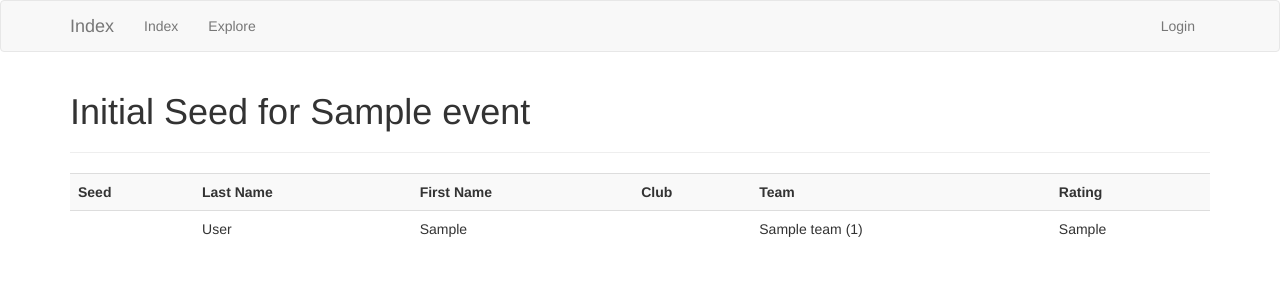
After one commit to rkblake/FencingTournamentTool, a Flask app: page /event/1/initialseed in a window 1280 px wide. The commit adds this page. Shown: the top 300 px of the page. Run offline with Flask 2, Linux system fonts and the light colour scheme; tables that the repository leaves empty hold one stand-in row (values such as "Sample post"); some libraries are stand-ins or nearby versions.

Commit message:
added initial seed and check in buttons and validate ratings

```diff
--- a/app/routes.py
+++ b/app/routes.py
@@ -109,6 +109,12 @@ def createEvent(tournament_id):
 def registration(tournament_id, event_id):
     return "registration"
 
+@app.route('/event/<int:event_id>/initialseed')
+def initialSeeding(event_id):
+    event = Event.query.filter_by(id=event_id).first()
+    fencers = event.fencers
+    return render_template('initialSeed.html', event=event, fencers=fencers)
+
 #TODO: live pools for public
 @app.route('/<int:tournament_id>/event/<int:event_id>/pool')
 def pool(tournament_id, event_id):
@@ -188,6 +194,7 @@ def editPool(event_id, pool_id):
             seen[key] = result.id
             db.session.add(result)
         pool.state = 1
+        #TODO: check if all pools finished
         db.session.commit()
         return redirect(url_for('edit-pools.html', event_id=event_id))
     elif request.method == "GET":
@@ -202,18 +209,20 @@ def editDE(tournament_id, event_id):
 @app.route('/<int:event_id>/check-in/<int:fencer_id>')
 @login_required
 def checkInFencer(event_id, fencer_id):
+    event = Event.query.filter_by(id=event_id).first()
     fencer = Fencer.query.filter_by(id=fencer_id).first()
     fencer.isCheckedIn = True
-    event.numFencersCheckedIn += 1
+    event.numFencersCheckedIn = Event.numFencersCheckedIn + 1
     db.session.commit()
     return redirect(url_for('editRegistration', event_id=event_id))
 
 @app.route('/<int:event_id>/absent/<int:fencer_id>')
 @login_required
 def makeAbsent(event_id, fencer_id):
+    event = Event.query.filter_by(id=event_id).first()
     fencer = Fencer.query.filter_by(id=fencer_id).first()
     fencer.isCheckedIn = False
-    event.numFencersCheckedIn -= 1
+    event.numFencersCheckedIn = Event.numFencersCheckedIn - 1
     db.session.commit()
     return redirect(url_for('editRegistration', event_id=event_id))
 
@@ -229,6 +238,7 @@ def openRegistration(event_id):
 @login_required
 def closeRegistration(event_id):
     event = Event.query.filter_by(id=event_id).first()
+    fencers = event.fencers.order_by()
     event.stage = 2
     db.session.commit()
     return redirect(url_for('editRegistration', event_id=event_id))
@@ -260,6 +270,7 @@ def createPools(event_id):
         for pool in pools:
             for i, fencer in enumerate(pool.fencers):
                 fencer.numInPool = i
+        event.stage = 3
         db.session.commit()
         return redirect(url_for('editPools', event_id=event_id))
     return render_template('create-pools.html', form=form, event=event)
--- /dev/null
+++ b/app/templates/initialSeed.html
@@ -0,0 +1,25 @@
+{% extends 'base.html' %}
+
+{% block app_content %}
+    <h1>Initial Seed for {{ event.name }}</h1>
+    <hr>
+    <table class="table table-striped">
+		<tr>
+			<th>Seed</th>
+			<th>Last Name</th>
+			<th>First Name</th>
+			<th>Club</th>
+			<th>Team</th>
+			<th>Rating</th>
+		</tr>
+		{% for fencer in fencers %}
+		<tr>
+            <td></td>
+			<td>{{ fencer.lastName }}</td>
+			<td>{{ fencer.firstName }}</td>
+			<td></td>
+			<td>{{ fencer.team.name }} ({{ fencer.team_id }})</td>
+			<td>{{ fencer.rating }}</td>
+		{% endfor %}
+	</table>
+{% endblock %}
```
Also changed, not shown: app/forms.py (+8 -0 lines), app/templates/_event.html (+4 -3 lines), app/templates/edit-registration.html (+11 -1 lines).
